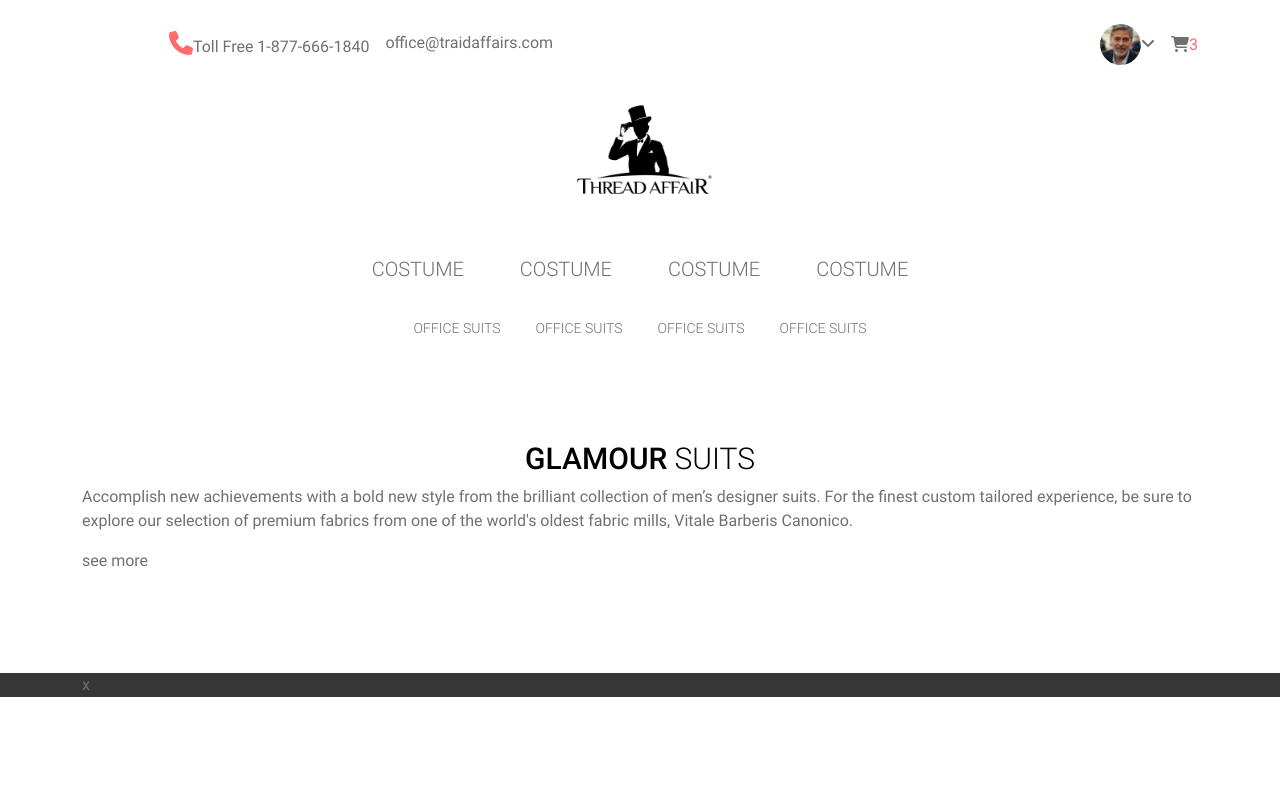
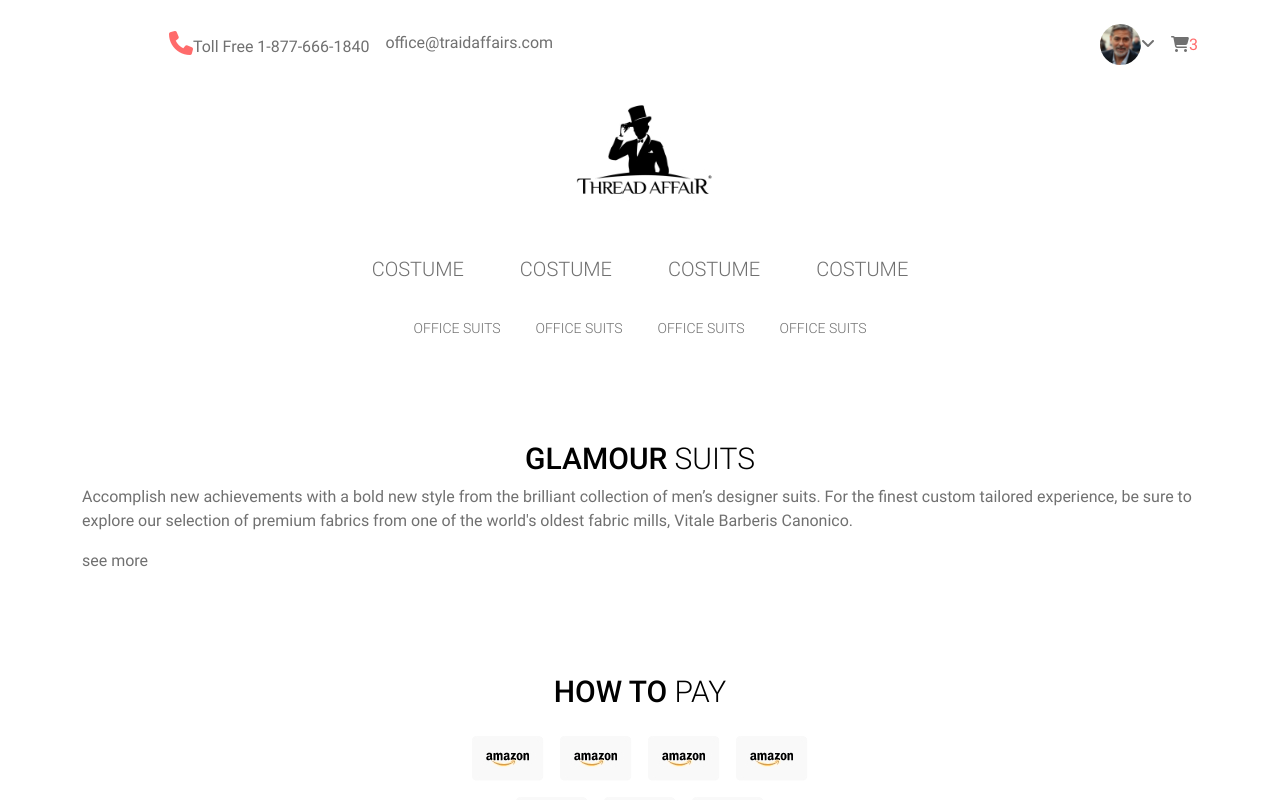
Before and after one commit to SorinPapa/thread-affair, a Next.js app: page / in a window 1280 px wide. Shown: the top 800 px of the page. Built offline with nearby package versions, Linux system fonts and the light colour scheme.

Commit message:
home payments

```diff
--- a/components/homepage/home-newsletter.jsx
+++ /dev/null
@@ -1,7 +0,0 @@
-export default function HomeNewsletter() {
-  return (
-    <section className="home-newsletter">
-      <form action="" className="container">x</form>
-    </section>
-  );
-}
--- a/components/main.jsx
+++ b/components/main.jsx
@@ -1,5 +1,3 @@
-import HomeNewsletter from "./homepage/home-newsletter";
-
 export default function Main() {
   return (
     <main className="content">
@@ -32,7 +30,7 @@ export default function Main() {
           </footer>
         </section>
 
-      <HomeNewsletter></HomeNewsletter>
+
 
         <section className="home-payment container">
           <header>
```
